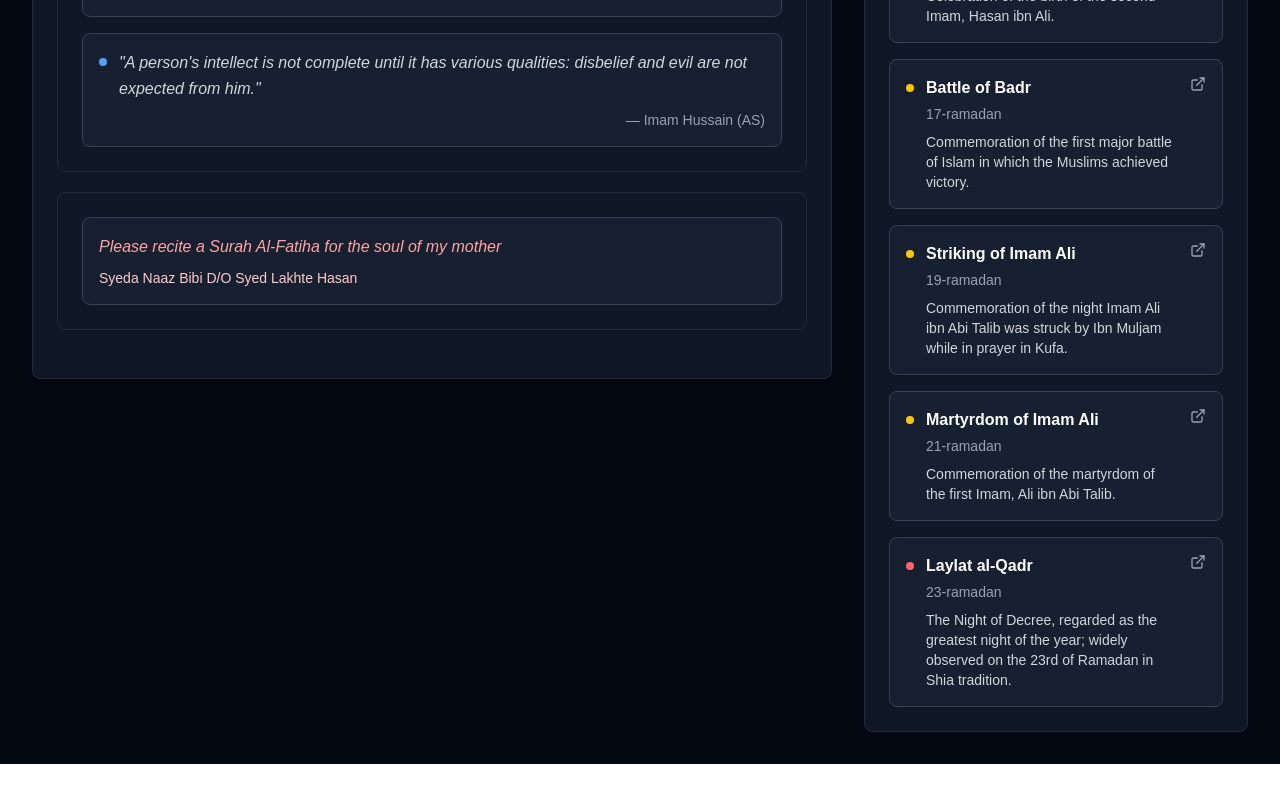
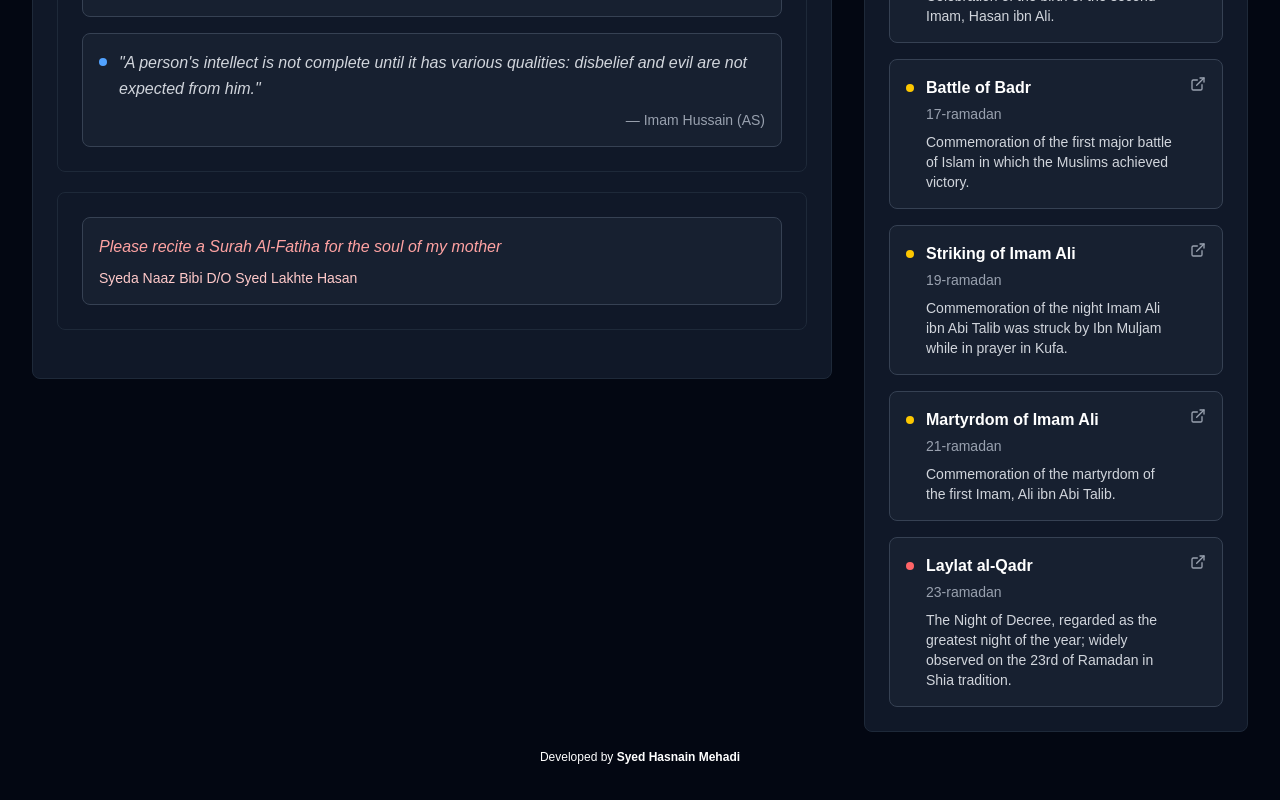
Before and after one commit to syed-neosoft-demos/shia-calendar-online, a Next.js app: page / in a window 1280 px wide. Shown: the part 1162-1962 px from the top of the page. Before the commit the page ends 1926 px from the top, so only its background shows below. Built offline with nearby package versions, Linux system fonts and the light colour scheme.

Commit message:
updated some chnages

```diff
--- a/app/components/Quats.tsx
+++ b/app/components/Quats.tsx
@@ -20,7 +20,7 @@ const QUOTES_DATA = [
 
 const Quats = () => {
   return (
-    <>
+    <div className="mb-6">
       <div className="bg-gray-900 my-5 p-6 border border-gray-800 rounded-lg w-full">
         <h2 className="flex items-center gap-2 mb-6 font-bold text-white text-2xl">
           <Quote className="text-gray-400" size={24} /> Inspire Daily
@@ -71,7 +71,7 @@ const Quats = () => {
           </div>
         </div>
       </div>
-    </>
+    </div>
   );
 };
 
--- a/app/page.tsx
+++ b/app/page.tsx
@@ -146,10 +146,8 @@ export default function Calendar() {
                 ))}
               </div>
             </div>
-            <div className="bg-gray-900 mt-5 p-6 border border-gray-800 rounded-lg">
-              <div className="mb-6">
-                <Quats />
-              </div>
+            <div className="hidden lg:block bg-gray-900 mt-5 p-6 border border-gray-800 rounded-lg">
+              <Quats />
             </div>
           </div>
           <div className="lg:col-span-1">
@@ -170,6 +168,17 @@ export default function Calendar() {
           date={selectedDate}
         />
       )}
+
+      <div className="pt-3 text-center">
+        <a
+          href="http://linkedin.com/in/syed-hasnain-mehadi"
+          target="blank"
+          className="text-xs"
+        >
+          Developed by{" "}
+          <span className="font-semibold">Syed Hasnain Mehadi</span>
+        </a>
+      </div>
     </div>
   );
 }
```
